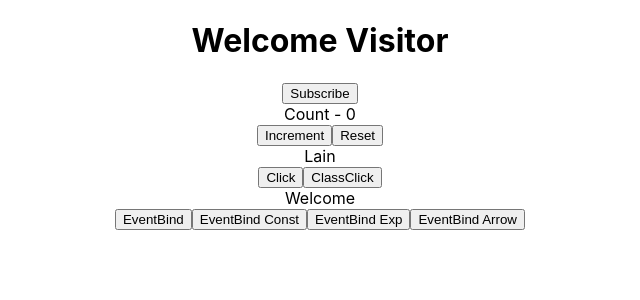
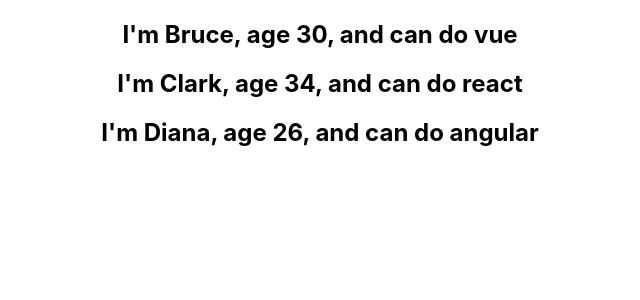
Before and after one commit to bagaswap111/my-app, a React (Create React App) app: page / in a window 1280 px wide. Shown: the top 300 px of the page, without its empty margins (320-960 px from the left). Built offline with nearby package versions, Linux system fonts and the light colour scheme.

Commit message:
list rendering

```diff
--- a/src/App.js
+++ b/src/App.js
@@ -9,16 +9,22 @@
 import FunctionClick from './components/Function-click';
 import ClassClick from './components/ClassClick';
 import EventBind from './components/EventBind';
+import ParentComp from './components/ParentComp';
+import UserGreeting from './components/UserGreeting';
+import NameList from './components/NameList';
 
 function App() {
   return (
     <div className="App">
-      <Message />
+      <NameList />
+      {/* <Message />
       <Counter />
       <Lain />
       <FunctionClick />
       <ClassClick />
-      <EventBind />
+      <EventBind /> */}
+      {/* <ParentComp />
+      <UserGreeting /> */}
       {/* <Greet name='Bruce' heroName='Batman'>
         <p>Give me all of your money</p>
         <button>click me</button>
--- /dev/null
+++ b/src/components/ChildComp.js
@@ -0,0 +1,9 @@
+import React from 'react'
+
+function ChildComp(props) {
+  return (
+    <button onClick={() => props.greetHandler('childe')}>Greet from ChildComp</button>
+  )
+}
+
+export default ChildComp
--- /dev/null
+++ b/src/components/NameList.js
@@ -0,0 +1,35 @@
+import React from 'react'
+import Person from './Person'
+
+function NameList() {
+    // const names = ['Bruce', 'Clark', 'Diana']
+    // const namesList = names.map(name => <Person name={name}></Person>)
+    const persons = [
+        {
+            id: 1,
+            name:'Bruce',
+            age: 30,
+            skill: 'vue'
+        },
+        {
+            id: 2,
+            name:'Clark',
+            age: 34,
+            skill: 'react'
+        },
+        {
+            id: 3,
+            name:'Diana',
+            age: 26,
+            skill: 'angular'
+        }]
+    const personsList = persons.map(person => <Person person={person}></Person>)
+    return (
+    <div>
+        {/* <div>{namesList}</div> */}
+        <div>{personsList}</div>
+    </div>
+    )
+}
+
+export default NameList
--- /dev/null
+++ b/src/components/ParentComp.js
@@ -0,0 +1,28 @@
+import React, { Component } from 'react'
+import ChildComp from './ChildComp'
+
+export class ParentComp extends Component {
+  constructor(props) {
+    super(props)
+
+    this.state = {
+       parentName: 'parent'
+    }
+
+    this.greetParent = this.greetParent.bind(this)
+  }
+
+  greetParent(childeName) {
+    alert(`Hello ${this.state.parentName} from ${childeName}`)
+  }
+
+    render() {
+    return (
+      <div>
+        <ChildComp greetHandler={this.greetParent}/>
+      </div>
+    )
+  }
+}
+
+export default ParentComp
--- /dev/null
+++ b/src/components/Person.js
@@ -0,0 +1,12 @@
+import React from 'react'
+
+function Person({person}) {
+    console.log(person)
+  return (
+    <div>
+        <h2>I'm {person.name}, age {person.age}, and can do {person.skill}</h2>
+    </div>
+  )
+}
+
+export default Person
--- /dev/null
+++ b/src/components/UserGreeting.js
@@ -0,0 +1,47 @@
+import React, { Component } from 'react'
+
+class UserGreeting extends Component {
+  constructor(props) {
+    super(props)
+
+    this.state = {
+       isLoggedIn: true
+    }
+  }
+
+  changeState() {
+    this.setState(prevState => ({
+        isLoggedIn:!prevState.isLoggedIn
+    }))
+  }
+
+    render() {
+        return (
+            this.state.isLoggedIn ?
+            <div>Welcome Bagas</div> :
+            <div>Welcom Guest</div>)
+
+            // return this.state.isLoggedIn && <div>Welcome Bagas</div>
+        // let message
+        // if(this.state.isLoggedIn){
+        //     message = <div>Welcome Bagas</div>
+        // }
+        // else{
+        //     message = <div>Welcome Guest</div>
+        // }
+        // return (
+        //     <div>
+        //         <button onClick={() => this.changeState()}>change state</button>
+        //         <div>{message}</div>
+        //     </div>
+        // )
+    // return (
+    //     <div>
+    //         <div>Welcome Bagas</div>
+    //         <div>Welcome Guest</div>
+    //     </div>
+    // )
+  }
+}
+
+export default UserGreeting
```
